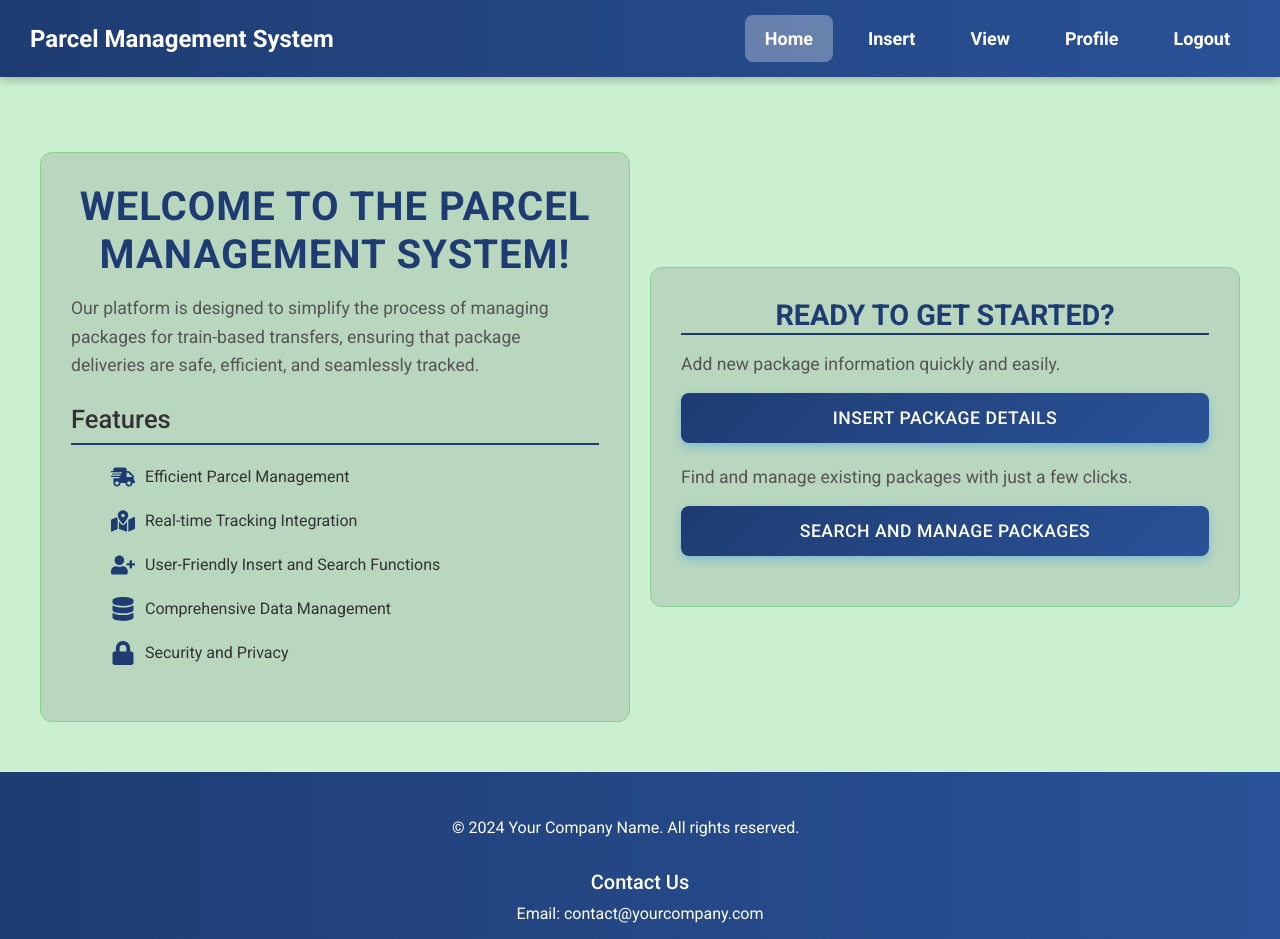
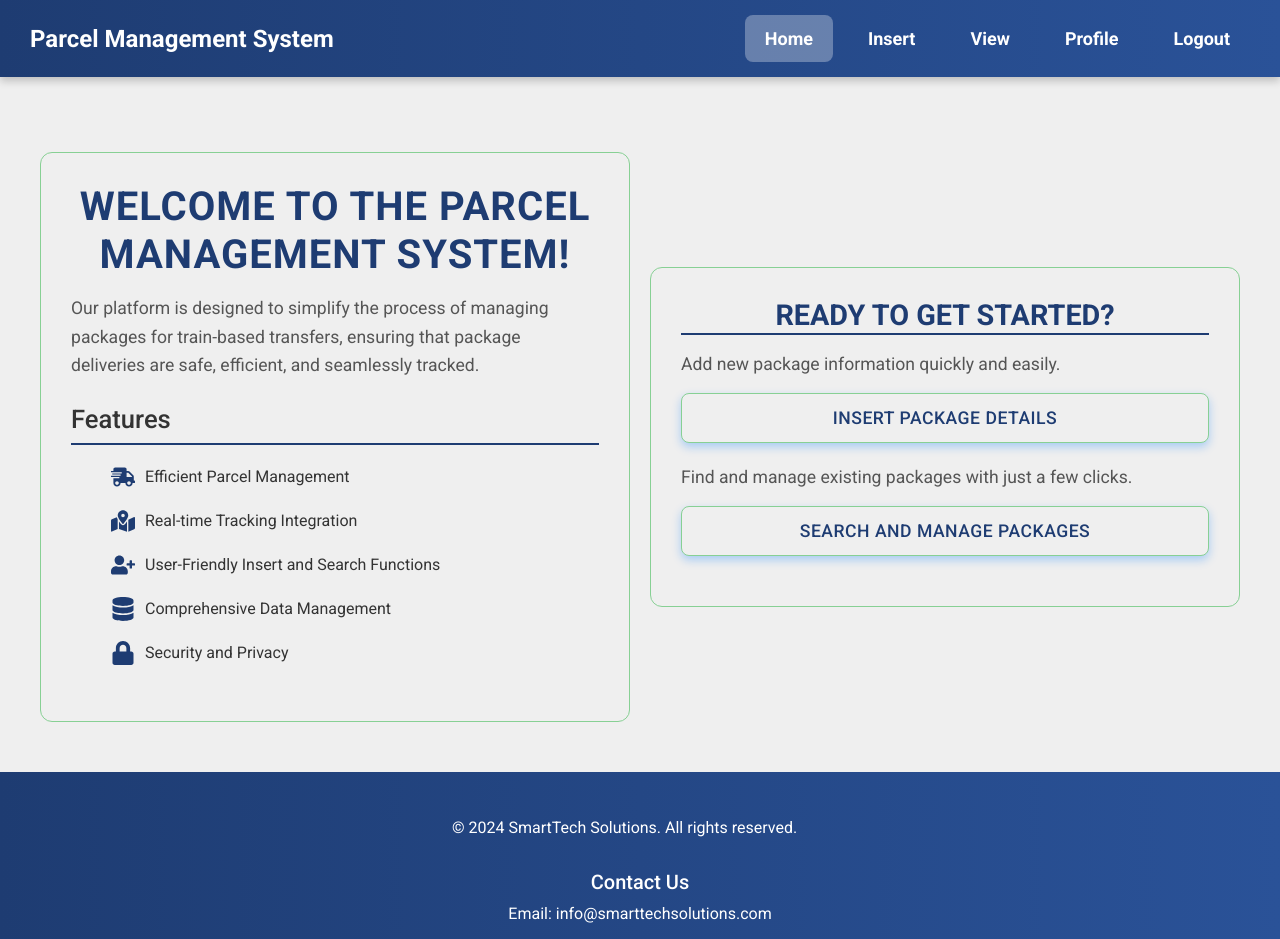
Before and after one commit to ParcelManagment/Website_Frontend, a React (Create React App) app in the folder Parcel_Management_System/: page /home in a window 1280 px wide. Shown: the top 939 px of the page. Built offline with nearby package versions, Linux system fonts and the light colour scheme; no server answers.

Commit message:
updatedUI

```diff
--- a/Parcel_Management_System/src/App.js
+++ b/Parcel_Management_System/src/App.js
@@ -1,14 +1,13 @@
 import React from 'react';
 import 'bootstrap/dist/css/bootstrap.min.css';
-
-import { BrowserRouter as Router, Route, Routes } from 'react-router-dom';
+import { BrowserRouter as Router, Route, Routes, useLocation } from 'react-router-dom';
 
 import './App.css';
 import LoginSignup from './Components/LoginSignup/LoginSignup';
 import Home from './Components/Home/Home';
 import InsertPage from './Components/InsertPage/InsertPage';
 import NavigationBar from './Components/NavigationBar/NavigationBar';
-import Footer from './Components/Footer/footer';
+import Footer from './Components/Footer/footer'; // Ensure correct casing for import
 import ViewPage from './Components/ViewPage/ViewPage';
 import ProfilePage from './Components/ProfilePage/ProfilePage';
 import ForgetPassword from './Components/ForgetPassword/ForgetPassword';
@@ -26,7 +25,10 @@ function App() {
   );
 }
 
-const MainLayout = () => (
+const MainLayout = () => {
+  const location = useLocation(); // Get the current location
+
+  return (
     <div className="page-wrapper">
       <NavigationBar />
       <main className="content">
@@ -39,8 +41,10 @@ const MainLayout = () => (
           {/* Add other routes here */}
         </Routes>
       </main>
-    <Footer />
+      {/* Render Footer only on the Home page */}
+      {location.pathname === '/home' && <Footer />}
     </div>
   );
+}
 
 export default App;
--- a/Parcel_Management_System/src/Components/Footer/footer.jsx
+++ b/Parcel_Management_System/src/Components/Footer/footer.jsx
@@ -9,13 +9,13 @@ function Footer() {
         <div className="container-fluid py-4">
           <div className="row">
             <div className="col-md-4 text-center text-md-start mb-3 mb-md-0">
-              <p>&copy; 2024 Your Company Name. All rights reserved.</p>
+              <p>&copy; 2024 SmartTech Solutions. All rights reserved.</p>
             </div>
 
             <div className="col-md-4 text-center mb-3 mb-md-0">
               <h4>Contact Us</h4>
-              <p>Email: contact@yourcompany.com</p>
-              <p>Address: 123 Your Street, Colombo, Sri Lanka</p>
+              <p>Email: info@smarttechsolutions.com</p>
+              <p>Address: 456 Tech Avenue, Colombo, Sri Lanka</p>
               <p>Phone: +94 123 456 789</p>
             </div>
 
--- a/Parcel_Management_System/src/Components/Home/Home.css
+++ b/Parcel_Management_System/src/Components/Home/Home.css
@@ -7,7 +7,7 @@ body {
     padding: 0;
     box-sizing: border-box;
     color: #1e3c72;
-    background: #caefd1;
+    background: #EFEFEF;
     background-size: cover;
     height: 100vh;
     display: flex;
@@ -36,22 +36,8 @@ body {
     justify-content: center;
 }
 
-.left-section {
-    background-color: #b8d7be;
-    border: 1px solid #87d094;
-    flex: 1;
-    border-radius: 12px;
-    color: #333;
-    padding: 30px;
-    background-size: cover;
-    background-position: center;
-    transform: translateY(20px);
-    opacity: 0;
-    transition: transform 0.6s ease-out, opacity 0.6s ease-out;
-}
-
-.right-section {
-    background-color: #b8d7be;
+.left-section, .right-section {
+    background-color: #EFEFEF;
     border: 1px solid #87d094;
     flex: 1;
     border-radius: 12px;
@@ -167,9 +153,9 @@ body {
 .custom-button {
     padding: 12px 20px;
     font-size: 1.1rem;
-    background: linear-gradient(135deg, #1e3c72 0%, #2a5298 100%);
-    color: #fff;
-    border: none;
+    background: #EFEFEF; /* Match the background color */
+    color: #1e3c72; /* Text color */
+    border: 1px solid #87d094; /* Border similar to containers */
     border-radius: 8px;
     cursor: pointer;
     transition: background-color 0.3s ease, transform 0.3s ease, box-shadow 0.3s ease, border 0.3s ease;
@@ -196,10 +182,10 @@ body {
 }
 
 .custom-button:hover {
-    background: linear-gradient(135deg, #1e3c72 0%, #2a5298 100%);
+    background: #EFEFEF; /* Maintain the background color on hover */
     box-shadow: 0 4px 15px rgba(0, 86, 179, 0.4);
     transform: translateY(-2px);
-    border: 2px solid #1e3c72; /* Add border on hover */
+    border: 2px solid #1e3c72; /* Add a darker border on hover */
 }
 
 .custom-button:hover::before {
--- a/Parcel_Management_System/src/Components/Home/Home.jsx
+++ b/Parcel_Management_System/src/Components/Home/Home.jsx
@@ -42,11 +42,31 @@ const Home = () => {
                     <h3>Features</h3>
                     <ul>
                         {[
-                            { text: 'Efficient Parcel Management', icon: <FaShippingFast /> },
-                            { text: 'Real-time Tracking Integration', icon: <FaMapMarkedAlt /> },
-                            { text: 'User-Friendly Insert and Search Functions', icon: <FaUserPlus /> },
-                            { text: 'Comprehensive Data Management', icon: <FaDatabase /> },
-                            { text: 'Security and Privacy', icon: <FaLock /> }
+                            {
+                                text: 'Efficient Parcel Management',
+                                icon: <FaShippingFast />,
+                                description: 'Streamline your parcel management process with intuitive features that reduce time and increase productivity. Easily categorize and organize parcels for quick access.'
+                            },
+                            {
+                                text: 'Real-time Tracking Integration',
+                                icon: <FaMapMarkedAlt />,
+                                description: 'Keep track of your parcels in real-time with integrated tracking systems. Get updates on the current location and status of your packages at any time.'
+                            },
+                            {
+                                text: 'User-Friendly Insert and Search Functions',
+                                icon: <FaUserPlus />,
+                                description: 'Easily insert new package details or search for existing ones. Our user-friendly interface ensures that anyone can navigate the system without hassle.'
+                            },
+                            {
+                                text: 'Comprehensive Data Management',
+                                icon: <FaDatabase />,
+                                description: 'Manage all your data efficiently in one place. Store, retrieve, and analyze package information with advanced data management tools.'
+                            },
+                            {
+                                text: 'Security and Privacy',
+                                icon: <FaLock />,
+                                description: 'Rest easy knowing that your data is secure. Our platform uses top-notch security measures to protect your information and ensure privacy at all times.'
+                            }
                         ].map((feature, index) => (
                             <li
                                 key={index}
@@ -59,7 +79,7 @@ const Home = () => {
                                 <div className="feature-description">
                                     {expandedFeature === index && (
                                         <p>
-                                            This is a brief description of {feature.text}. It provides more details on how this feature enhances the parcel management system.
+                                            {feature.description}
                                         </p>
                                     )}
                                 </div>
--- a/Parcel_Management_System/src/Components/InsertPage/InsertPage.css
+++ b/Parcel_Management_System/src/Components/InsertPage/InsertPage.css
@@ -3,7 +3,7 @@
 
 /* Container styling */
 .containerinsert {
-  margin-top: 450px;
+  margin-top: 170px;
   color: #1e3c72;
   font-family: 'Roboto', sans-serif;
   width: 100%;
@@ -34,7 +34,7 @@ h1 {
 
 /* Section box styling */
 .section {
-  background-color: #b8d7be;
+  background-color: #EFEFEF;
   padding: 1.5rem;
   border: 1px solid #87d094;
   border-radius: 8px;
@@ -60,11 +60,11 @@ h1 {
 /* Submit button styling */
 .btn-block {
     width: 100%;
-  background: linear-gradient(135deg, #1e3c72 0%, #2a5298 100%);
-  color: #fff;
+    background: #EFEFEF; /* Match the background color */
+    color: #1e3c72; /* Text color */
     font-size: 1.1rem;
     font-weight: 400;
-  border: none;
+    border: 1px solid #87d094; /* Border similar to containers */
     border-radius: 8px;
     cursor: pointer;
     text-transform: uppercase;
@@ -77,10 +77,11 @@ h1 {
 }
 
 .btn-block:hover {
-  background: linear-gradient(135deg, #2a5298 0%, #1e3c72 100%);
+    background: #EFEFEF; /* Maintain the background color on hover */
     box-shadow: 0 4px 15px rgba(0, 86, 179, 0.4);
     transform: translateY(-2px);
-  border: 2px solid #1e3c72;
+    border: 2px solid #1e3c72; /* Add a darker border on hover */
+    color: #1e3c72; /* Ensure text color remains the same on hover */
 }
 
 .btn-block:focus {
--- a/Parcel_Management_System/src/Components/InsertPage/InsertPage.jsx
+++ b/Parcel_Management_System/src/Components/InsertPage/InsertPage.jsx
@@ -1,5 +1,4 @@
 import React, { useState, useEffect } from 'react';
-import axios from 'axios';
 import './InsertPage.css';
 import 'bootstrap/dist/css/bootstrap.min.css';
 
@@ -37,7 +36,6 @@ const InsertPage = () => {
     receiverEmail: '',
     receiverPhone: '',
     price: '',
-    tracking_device_id: '',
     uploadImages: null,
   });
 
@@ -129,8 +127,7 @@ const InsertPage = () => {
         type: formData.parcelType,
         package_condition: formData.parcelCondition,
         destination: formData.destination,
-        price: formData.price,
-        tracking_device_id: formData.tracking_device_id
+        price: formData.price
       },
       sender: {
         email: formData.senderEmail,
@@ -174,7 +171,6 @@ const InsertPage = () => {
           receiverEmail: '',
           receiverPhone: '',
           price: '',
-          tracking_device_id: '',
           uploadImages: null,
         });
         setSearchTerm('');
@@ -416,17 +412,7 @@ const InsertPage = () => {
             />
             {errors.price && <span className="error">{errors.price}</span>}
           </div>
-          <div className="form-group">
-            <label htmlFor="tracking_device_id">Tracking Device ID</label>
-            <input
-              type="text"
-              id="tracking_device_id"
-              name="tracking_device_id"
-              onChange={handleChange}
-              value={formData.tracking_device_id}
-              className="form-control"
-            />
-          </div>
+
           <div className="form-group">
             <label htmlFor="uploadImages">Upload Images</label>
             <input
```
Lines whose indentation alone changed are shown as unchanged.
